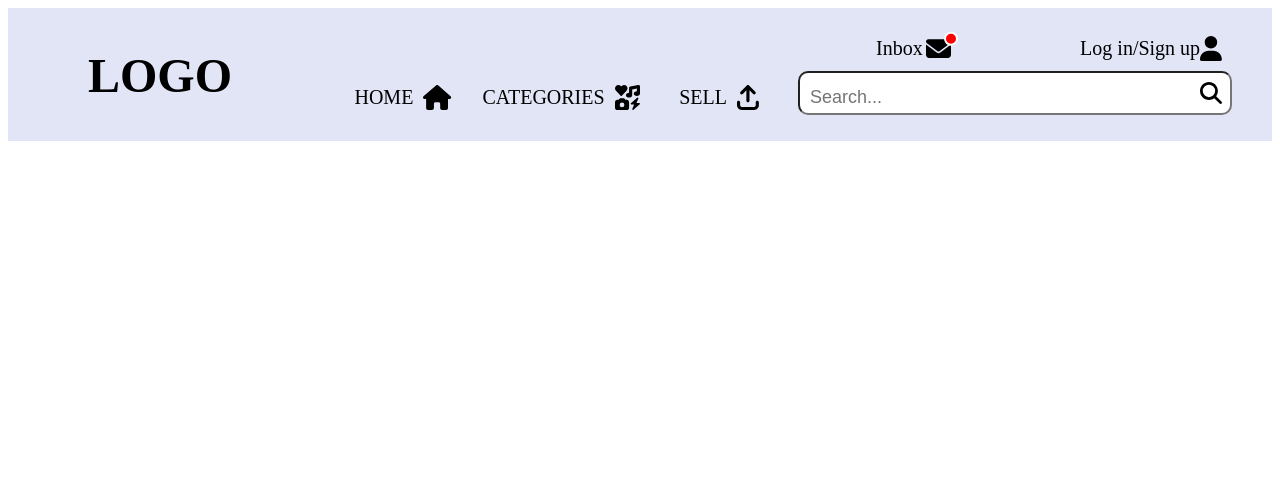
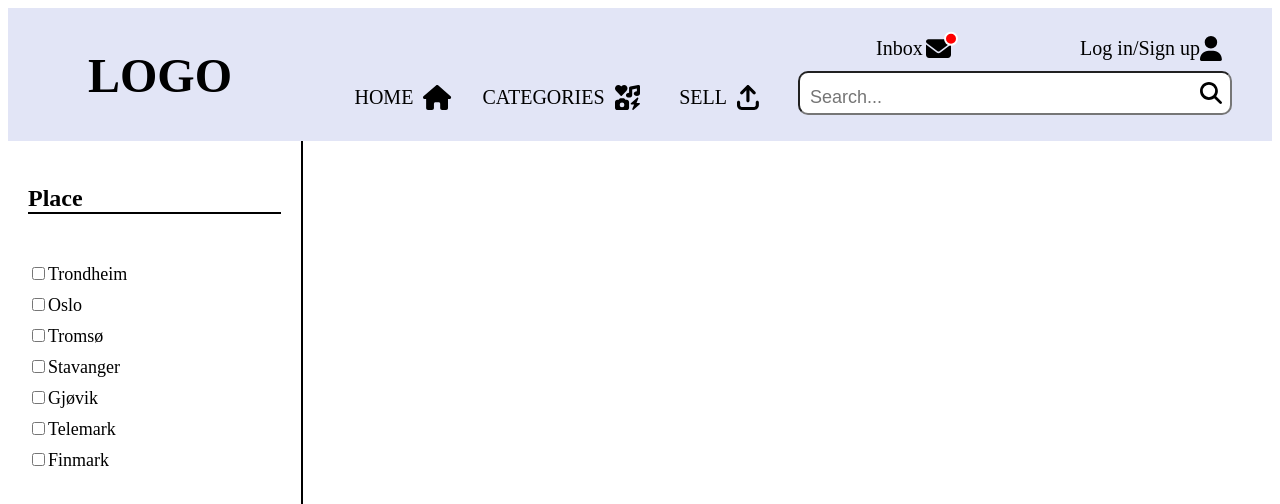
Before and after one commit to usman-ghafoorzai/idatt2105-full-stack-project, a Vue app in the folder frontend/: page / in a window 1280 px wide. Shown: the top 504 px of the page. Built offline with nearby package versions, Linux system fonts and the light colour scheme.

Commit message:
add frame for filter menu

```diff
--- a/frontend/src/App.vue
+++ b/frontend/src/App.vue
@@ -1,10 +1,12 @@
 <script setup>
 import Header from './components/Header.vue'
 import RegisterUser from './components/RegisterUser.vue'
+import FilterSidebar from './components/FilterSidebar.vue'
 </script>
 
 <template>
   <Header />
+  <FilterSidebar />
 </template>
 
 <style scoped>
--- /dev/null
+++ b/frontend/src/components/FilterSidebar.vue
@@ -0,0 +1,39 @@
+<template>
+    <div class="container">
+        <h3>Place</h3>
+        <ul>
+            <li><input type="checkbox"/>Trondheim</li>
+            <li><input type="checkbox"/>Oslo</li>
+            <li><input type="checkbox"/>Tromsø</li>
+            <li><input type="checkbox"/>Stavanger</li>
+            <li><input type="checkbox"/>Gjøvik</li>
+            <li><input type="checkbox"/>Telemark</li>
+            <li><input type="checkbox"/>Finmark</li>
+        </ul>
+    </div>
+</template>
+
+<style scoped>
+    .container {
+        display: flex;
+        flex-direction: column;
+        padding: 20px;
+        width: 20%;
+        height: 100vh;
+        border-right: 2px solid black;
+        align-content: center;
+        overflow-y: scroll;
+    }
+    ul {
+        list-style-type: none;
+        padding: 0;
+    }
+    li {
+        margin: 10px 0;
+        font-size: 18px;
+    }
+    h3 {
+        font-size: 24px;
+        border-bottom: 2px solid black;
+    }
+</style>
--- a/frontend/src/components/Header.vue
+++ b/frontend/src/components/Header.vue
@@ -117,7 +117,7 @@
     .icons {
         font-size: 25px;
     }
-    #logo:hover, #home:hover, #categories:hover, #sell:hover, #inbox:hover, #username:hover {
+    #home:hover, #categories:hover, #sell:hover, #inbox:hover, #username:hover {
         cursor: pointer;
         border-bottom: 2px solid #000;
     }
```
